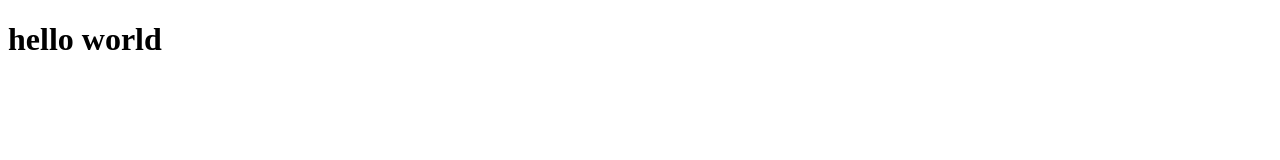
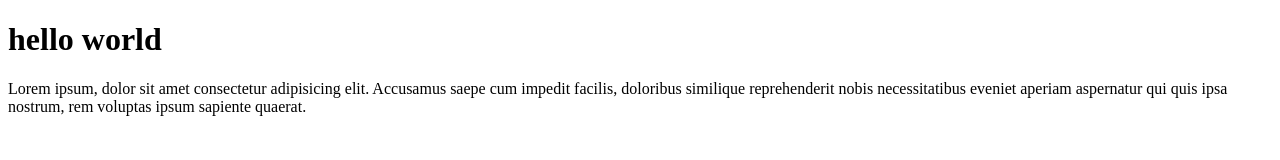
Before and after one commit to rhnfadhillah/rhn-git-test, a plain HTML site: page index.html in a window 1280 px wide. Drawn offline with Linux system fonts and the light colour scheme.

Commit message:
Menambahkan paragraf

```diff
--- a/index.html
+++ b/index.html
@@ -8,5 +8,6 @@
 </head>
 <body>
     <h1>hello world</h1>
+    <p>Lorem ipsum, dolor sit amet consectetur adipisicing elit. Accusamus saepe cum impedit facilis, doloribus similique reprehenderit nobis necessitatibus eveniet aperiam aspernatur qui quis ipsa nostrum, rem voluptas ipsum sapiente quaerat.</p>
 </body>
 </html>
```
